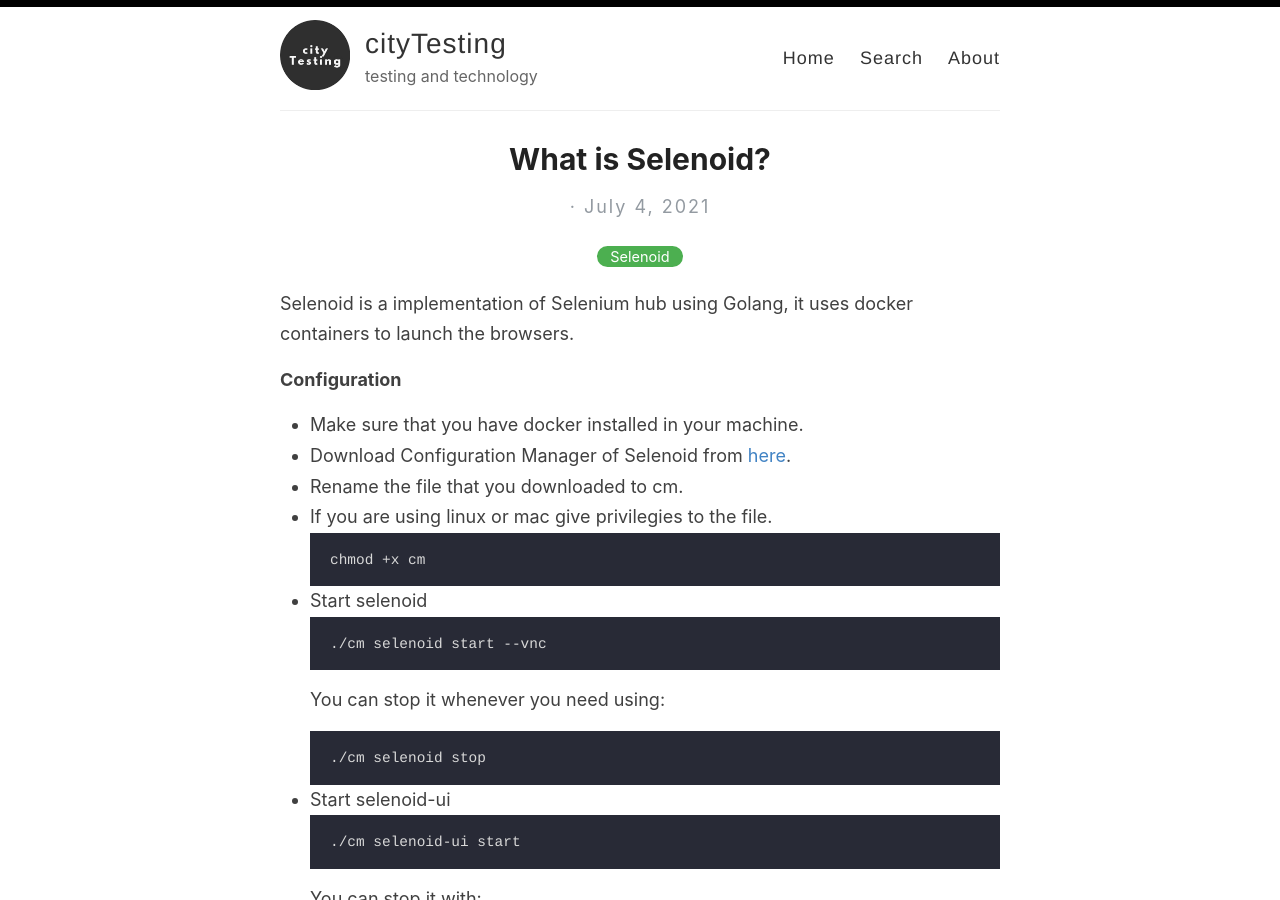
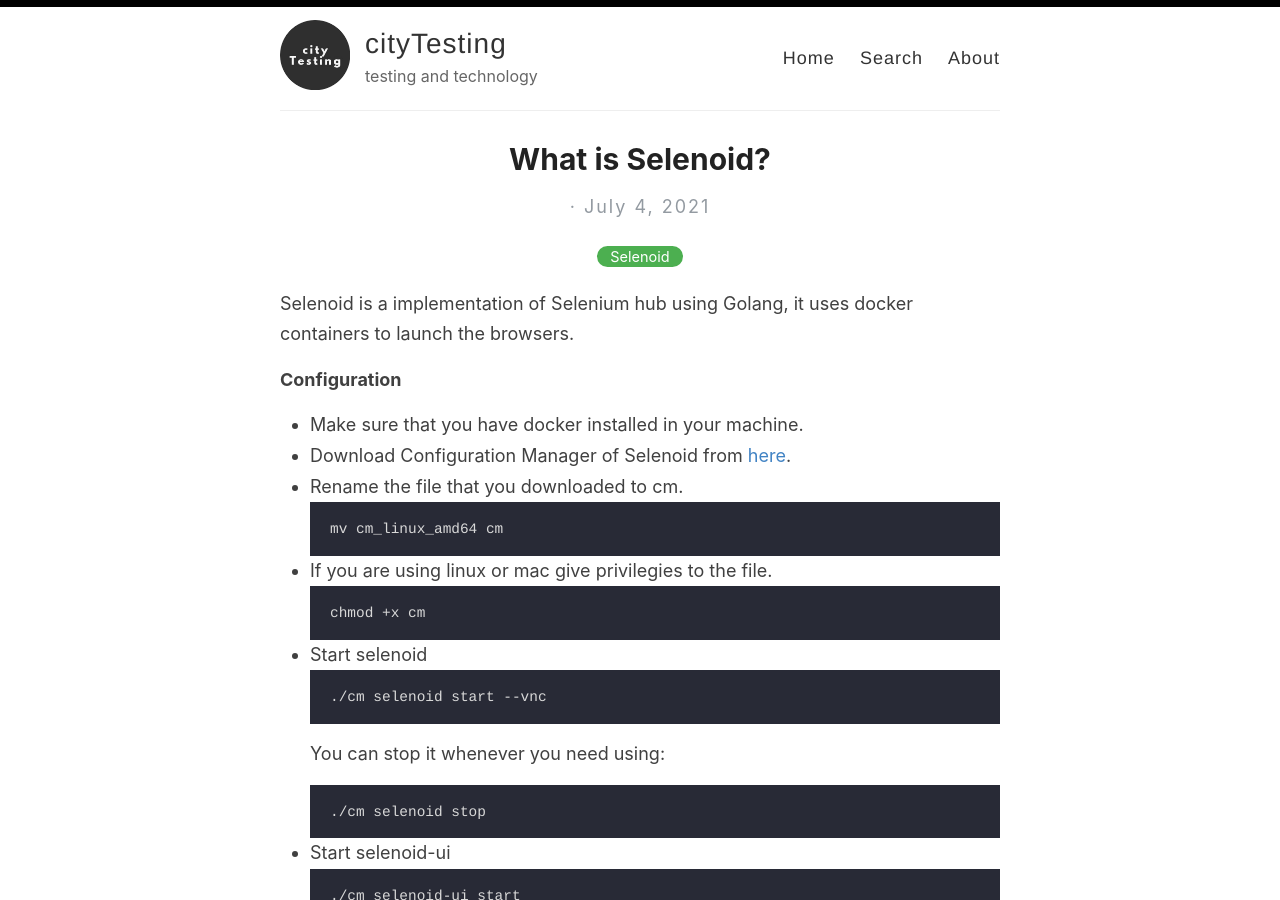
Before and after one commit to cityTesting/citytesting.github.io, a Jekyll site: the page built from _posts/2021-07-04-selenoid.md, in a window 1280 px wide and 900 px high. Built offline with Jekyll 4.4.1, drawn with Linux system fonts in a browser that asks for light colours.

Commit message:
Update 2021-07-04-selenoid.md

````diff
--- a/_posts/2021-07-04-selenoid.md
+++ b/_posts/2021-07-04-selenoid.md
@@ -9,6 +9,9 @@ Selenoid is a implementation of Selenium hub using Golang, it uses docker contai
 * Make sure that you have docker installed in your machine.
 * Download Configuration Manager of Selenoid from [here](https://github.com/aerokube/cm/releases).
 * Rename the file that you downloaded to cm.
+```
+mv cm_linux_amd64 cm
+```
 * If you are using linux or mac give privilegies to the file.
 ```
 chmod +x cm
````
